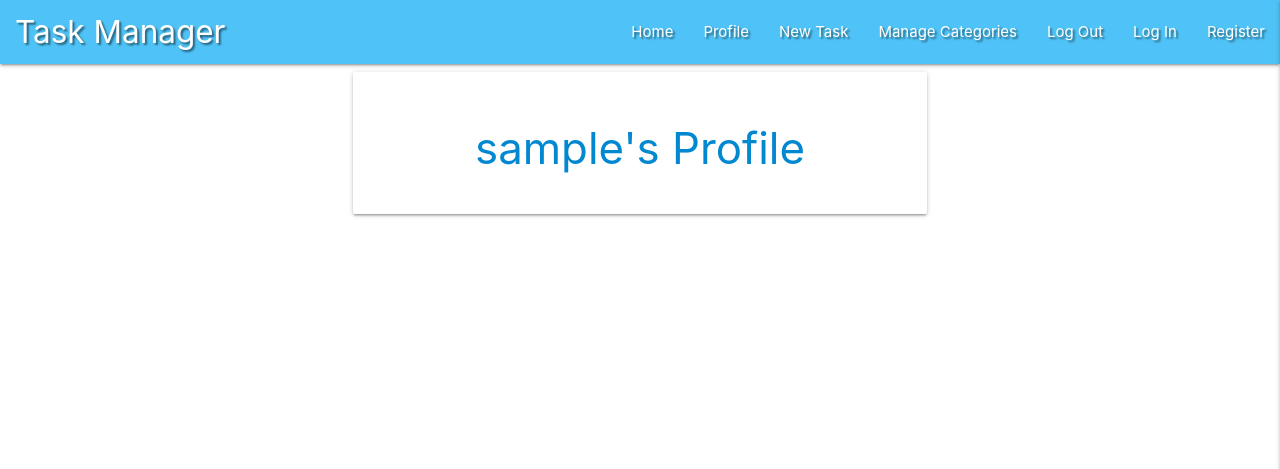
After one commit to pjotrs-osnovskis/task-manager, a Flask app: page /profile/1 in a window 1280 px wide. The commit adds this page. Shown: the top 469 px of the page. Run offline with Flask 2, Linux system fonts and the light colour scheme; the visitor is signed in with stand-in values (Sample User, id 1); a database or web service that is not in the repository returns one stand-in record (values such as "Sample title"); some libraries are stand-ins or nearby versions.

Commit message:
Add session user profile

```diff
--- a/app.py
+++ b/app.py
@@ -46,6 +46,7 @@ def register():
         # PUT THE NEW USER INTO DB
         session["user"] = request.form.get("username").lower()
         flash("Registration successful!")
+        return redirect(url_for("profile", username=session["user"]))
     return render_template("register.html")
 
 
@@ -62,7 +63,11 @@ def login():
             if check_password_hash(
                 existing_user["password"], request.form.get("password")):
                     session["user"] = request.form.get("username").lower()
-                    flash("Welcome, {}".format(request.form.get("username")))
+                    flash("Welcome, {}".format(
+                        request.form.get("username")))
+                    return redirect(url_for(
+                        "profile", username=session["user"]))
+
             else:
                 # invalid password match
                 flash("Incorrect Username and/or Password")
@@ -76,6 +81,14 @@ def login():
     return render_template("login.html")
 
 
+@app.route("/profile/<username>", methods=["GET", "POST"])
+def profile(username):
+    # grab the session user's username
+    username = mongo.db.users.find_one(
+        {"username": session["user"]})["username"]
+    return render_template("profile.html", username=username)
+
+
 if __name__ == "__main__":
     app.run(host=os.environ.get("IP"),
             port=int(os.environ.get("PORT")),
--- a/templates/base.html
+++ b/templates/base.html
@@ -29,7 +29,7 @@
                 <a href="#" data-target="mobile-demo" class="sidenav-trigger right"><i class="fas fa-bars"></i></a>
                 <ul class="right hide-on-med-and-down">
                     <li><a href="{{ url_for('get_tasks') }}">Home</a></li>
-                    <li><a href="#">Profile</a></li>
+                    <li><a href="{{ url_for('profile', username=session['user']) }}">Profile</a></li>
                     <li><a href="#">New Task</a></li>
                     <li><a href="#">Manage Categories</a></li>
                     <li><a href="#">Log Out</a></li>
@@ -44,7 +44,7 @@
                 <h4 class="center-align light-blue-text text-darken-4">Task Manager</h4>
             </li>
             <li><a href="{{ url_for('get_tasks') }}">Home</a></li>
-            <li><a href="#">Profile</a></li>
+            <li><a href="{{ url_for('profile', username=session['user']) }}">Profile</a></li>
             <li><a href="#">New Task</a></li>
             <li><a href="#">Manage Categories</a></li>
             <li><a href="#">Log Out</a></li>
--- /dev/null
+++ b/templates/profile.html
@@ -0,0 +1,16 @@
+{% extends "base.html" %}
+{% block content %}
+
+
+    <div class="row">
+        <div class="col s12 m8 offset-m2">
+            <div class="card-panel">
+                <h3 class="center-align light-blue-text text-darken-2">
+                    {{ username }}'s Profile
+                </h3>
+            </div>
+        </div>
+    </div>
+
+
+{% endblock %}
```
